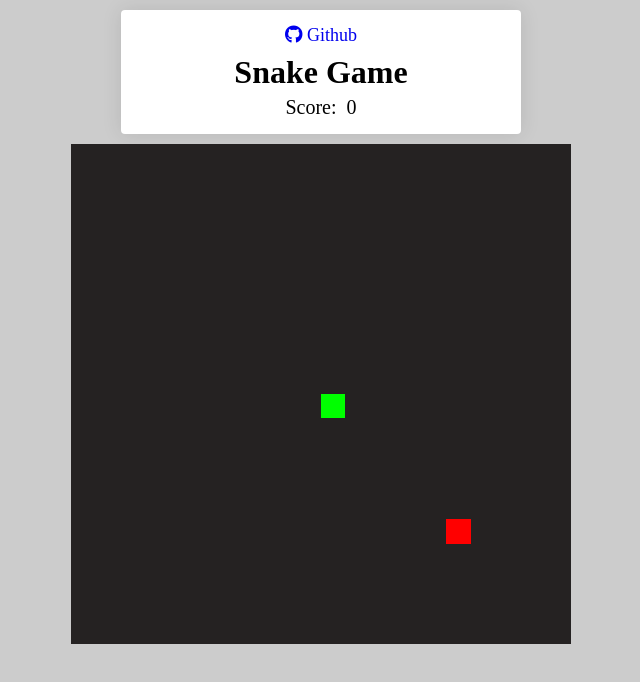
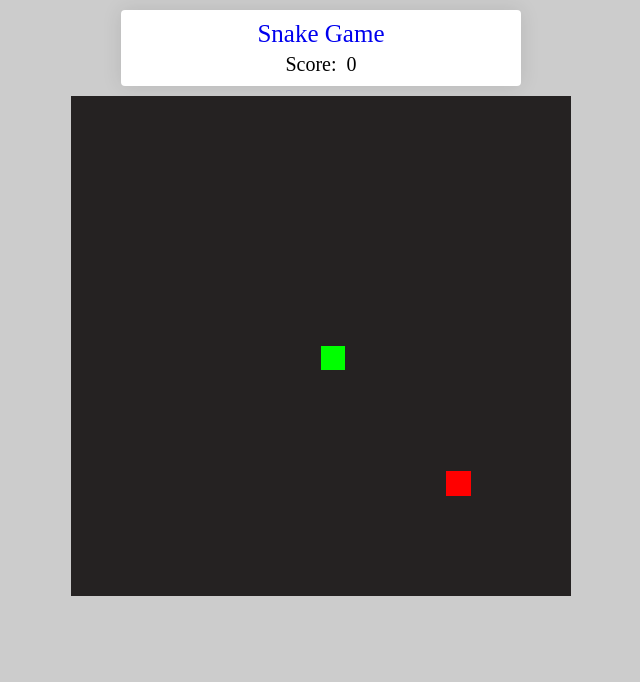
Before and after one commit to goncadanilo/snake-game-js, a plain HTML site: page index.html in a window 1280 px wide. Shown: the whole page, without its empty margins (319-959 px from the left). Drawn offline with Linux system fonts and the light colour scheme.

Commit message:
Retirado scroll da tela

```diff
--- a/index.html
+++ b/index.html
@@ -12,10 +12,8 @@
     <div class="container">
       <div class="content">
         <a href="https://github.com/goncadanilo/snake-game" target="_blank">
-          <i class="fab fa-github"></i>
-          Github
+          Snake Game
         </a>
-        <h1>Snake Game</h1>
         <div class="score">
           <p>Score: &nbsp;</p>
           <p id="count"></p>
@@ -35,6 +33,6 @@
       </div>
     </div>
 
-    <script src="src/game.js"></script>
+    <script src="src/main.js"></script>
   </body>
 </html>
--- a/src/styles.css
+++ b/src/styles.css
@@ -7,12 +7,19 @@
 
 body {
   background: #ccc;
+  overflow: hidden;
+}
+
+body, html {
+  height: 100%;
 }
 
 .container {
   display: flex;
   flex-direction: column;
   align-items: center;
+  height: 100%;
+  overflow: hidden;
 }
 
 .container .content {
@@ -23,7 +30,7 @@ body {
   align-items: center;
   background: #fff;
   border-radius: 4px;
-  padding: 15px 30px;
+  padding: 10px 20px;
   margin: 10px;
   box-shadow: 0 0 20px rgba(0, 0, 0, 0.1);
 }
@@ -36,8 +43,7 @@ body {
 }
 
 .container .content a {
-  margin-bottom: 8px;
-  font-size: 18px;
+  font-size: 25px;
   text-decoration: none;
 }
 
```
Also changed, not shown: .github/snake-game.jpeg (deleted), .github/snake-game.png (added), src/main.js (renamed from src/game.js), 1 other file.
